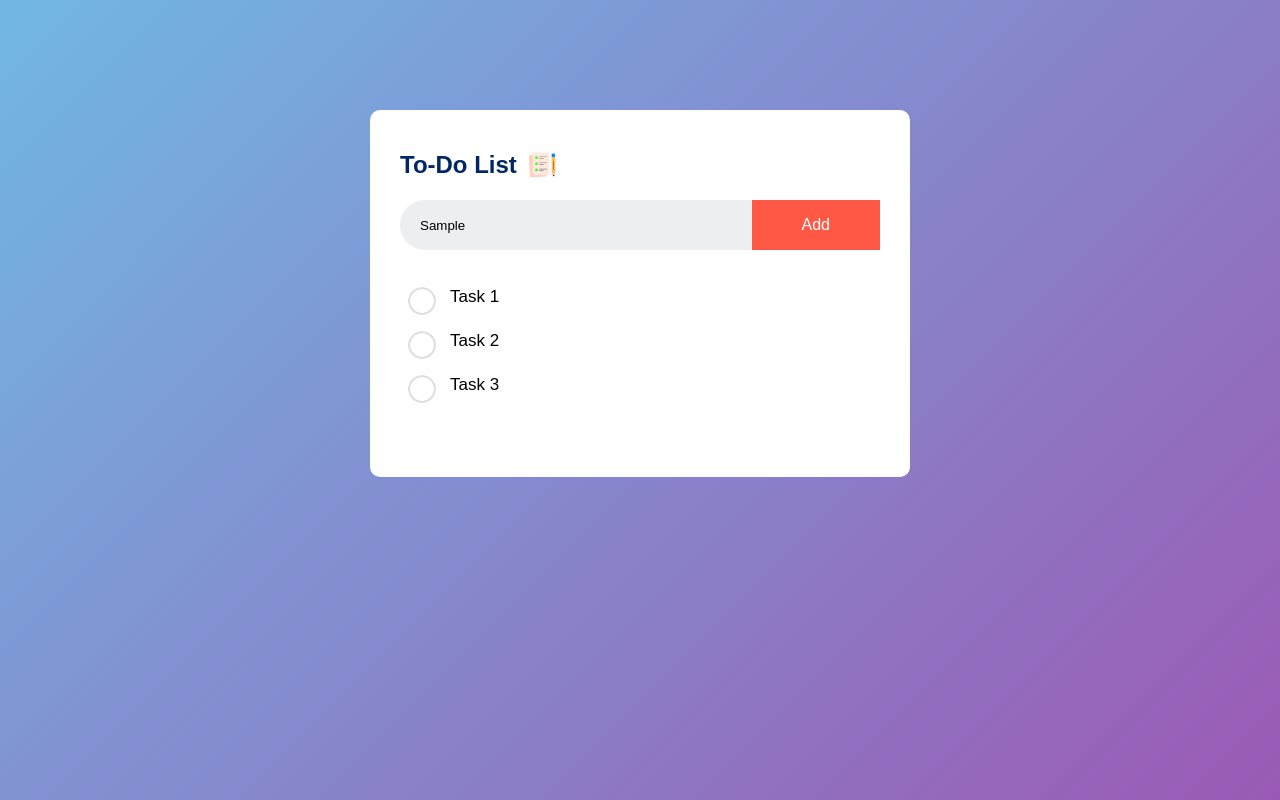
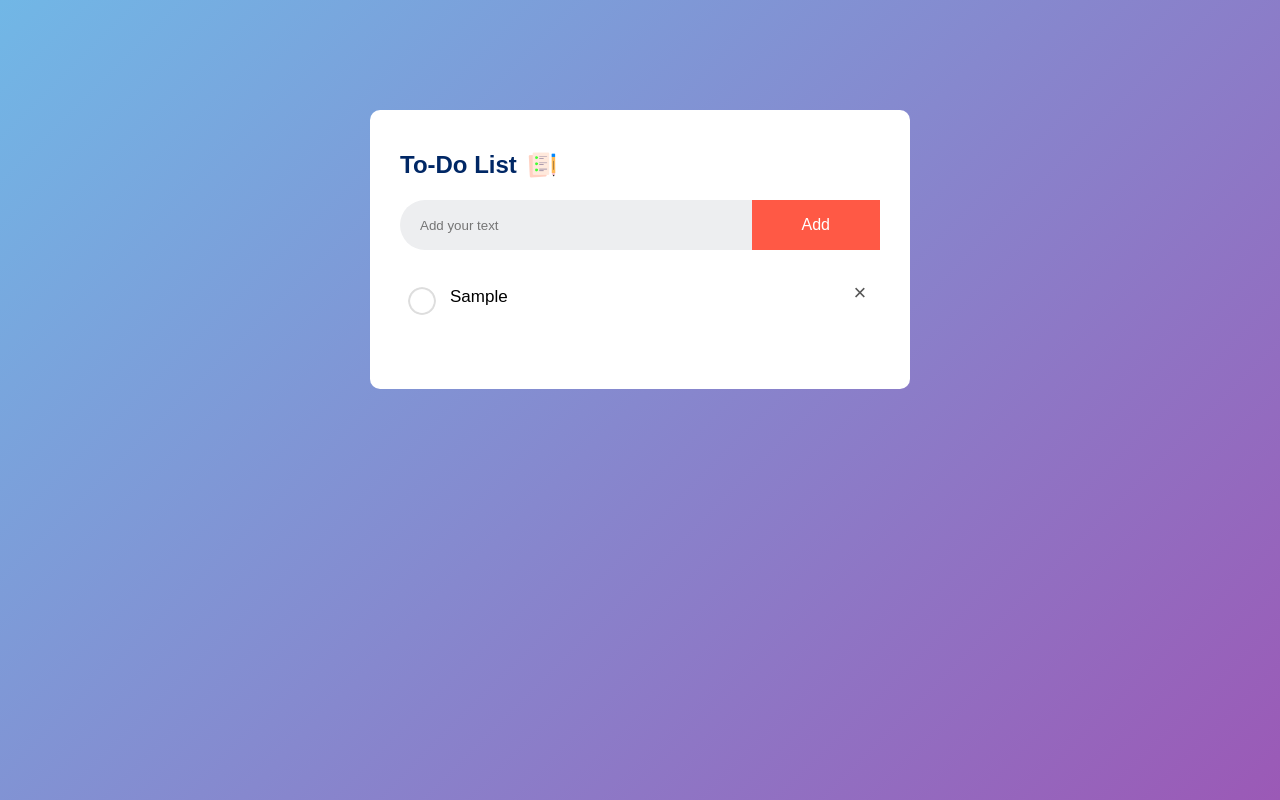
Before and after one commit to fazalgonzer/frontend-todo-list-app, a plain HTML site: page index.html in a window 1280 px wide. Both pictures are taken after typing "Sample" into the empty fields and a click on the button "Add". Drawn offline with Linux system fonts and the light colour scheme.

Commit message:
Show list

```diff
--- a/index.html
+++ b/index.html
@@ -12,14 +12,14 @@
                 <h2>To-Do List <img src="images/icon.png" alt=""></h2>
                 <div  class="row">
                     <input type="text" id="input-box" placeholder="Add your text">
-                    <button>Add</button>
+                    <button onclick="addTask()">Add</button>
                 </div>
                 <ul id="list-container">
 
 
-                <li>Task 1</li>
+                <!-- <li class="checked">Task 1</li>
                 <li>Task 2</li>
-                <li>Task 3</li>
+                <li>Task 3</li> -->
                 </ul>
 
 
@@ -29,6 +29,6 @@
 
 
     </div>
-
+    <script src="script.js"></script>
 </body>
 </html>
--- /dev/null
+++ b/script.js
@@ -0,0 +1,51 @@
+const inputBox =document.getElementById("input-box");
+const listContainer =document.getElementById("list-container");
+
+function addTask(){
+
+
+
+    if(inputBox.value ===''){
+        alert("You must write something!");
+
+    }
+    else{
+    let li = document.createElement("li");
+    li.innerHTML = inputBox.value;
+    listContainer.appendChild(li);
+    let span = document.createElement("span");
+    span.innerHTML = "\u00d7";
+    li.appendChild(span);
+
+
+    }
+    inputBox.value = "";
+    saveData();
+}
+
+
+listContainer.addEventListener("click", function(e){
+        if (e.target.tagName === "LI"){
+            e.target.classList.toggle("checked");
+            saveData();
+        }
+        else if (e.target.tagName === "SPAN"){
+            e.target.parentElement.remove();
+            saveData();
+        }
+
+
+},false)
+
+
+
+function saveData(){
+    localStorage.setItem("data", listContainer.innerHTML);
+}
+
+
+function showTask(){
+    listContainer.innerHTML = localStorage.getItem("data");
+}
+
+showTask();
--- a/style.css
+++ b/style.css
@@ -106,3 +106,34 @@ ul li::before{
 
 
 }
+
+
+ul li.checked{
+
+    color:#555 ;
+    text-decoration: line-through;
+
+}
+
+ul li.checked::before{
+    background-image:url(images/checked.png) ;}
+
+ul li span{
+    position: absolute;
+    right: 0;
+    top: 5px;
+    width: 40px;
+    height: 40px;
+    font-size: 22px;
+    color: #555;
+    text-align: center;
+
+
+}
+
+
+
+ul li span:hover{
+    background: #ff5945;
+
+}
```
